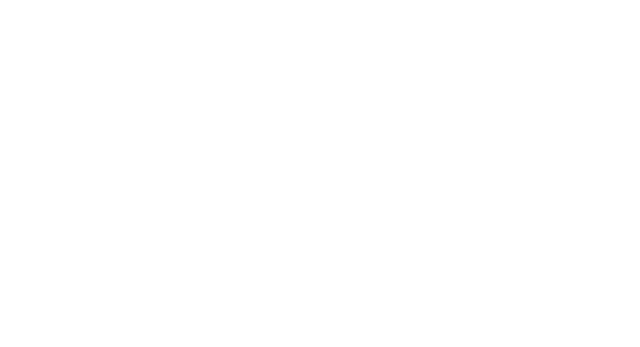
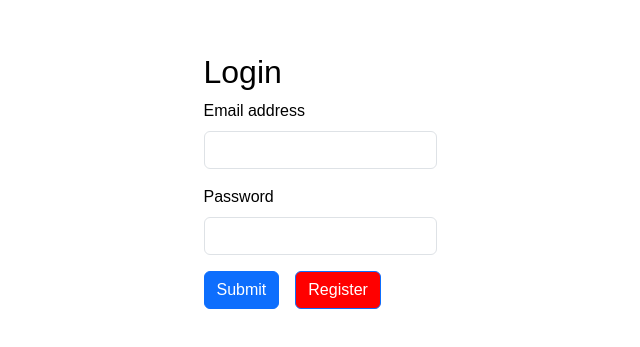
Before and after one commit to amanrawat98/Advanced-Todo-List, a React (Vite) app: page / in a window 1280 px wide. Before the commit this address had no page. Shown: the part 219-566 px from the top of the page, without its empty margins (320-960 px from the left). Built offline with nearby package versions, Linux system fonts and the light colour scheme.

Commit message:
changed routes

```diff
--- a/src/App.jsx
+++ b/src/App.jsx
@@ -11,7 +11,7 @@
   return (
     <BrowserRouter>
       <Routes>
-        <Route path="/login" element={<Login />} />
+        <Route path="/" element={<Login />} />
         <Route path="/register" element={<Register />} />
         <Route
           path="/home"
--- a/src/components/ThemeMode.jsx
+++ b/src/components/ThemeMode.jsx
@@ -13,7 +13,7 @@
 
   const logout = () => {
     deleteToken("token");
-    navigate("/login");
+    navigate("/");
   };
 
   return (
--- a/src/pages/Login.jsx
+++ b/src/pages/Login.jsx
@@ -39,8 +39,8 @@
 
       <h2>Login </h2>
       <form onSubmit={handleSubmit}>
-        <div class="mb-3">
-          <label htmlFor="email" class="form-label">
+        <div className="mb-3">
+          <label htmlFor="email" className="form-label">
             Email address
           </label>
           <input
@@ -52,8 +52,8 @@
             onChange={(e) => setEmail(e.target.value)}
           />
         </div>
-        <div class="mb-3">
-          <label htmlFor="password" class="form-label">
+        <div className="mb-3">
+          <label htmlFor="password" className="form-label">
             Password
           </label>
           <input
@@ -65,13 +65,13 @@
           />
         </div>
 
-        <button type="submit" class="btn btn-primary">
+        <button type="submit" className="btn btn-primary">
           Submit
         </button>
 
         <button
           type="submit"
-          class="btn btn-primary extratyle "
+          className="btn btn-primary extratyle "
           onClick={() => navigate("/register")}
         >
           Register
--- a/src/pages/Register.jsx
+++ b/src/pages/Register.jsx
@@ -18,7 +18,7 @@
   const handleSubmit = (e)=> {
     e.preventDefault();
     dispatch(AddNewUser(input))
-    navigate('/login');
+    navigate('/');
 
   }
 
@@ -63,7 +63,7 @@
           Submit
         </button>
 
-        <button type="submit" className="btn btn-primary extratyle" onClick={()=> navigate('/login') } >
+        <button type="submit" className="btn btn-primary extratyle" onClick={()=> navigate('/') } >
           Login
         </button>
       </form>
```
